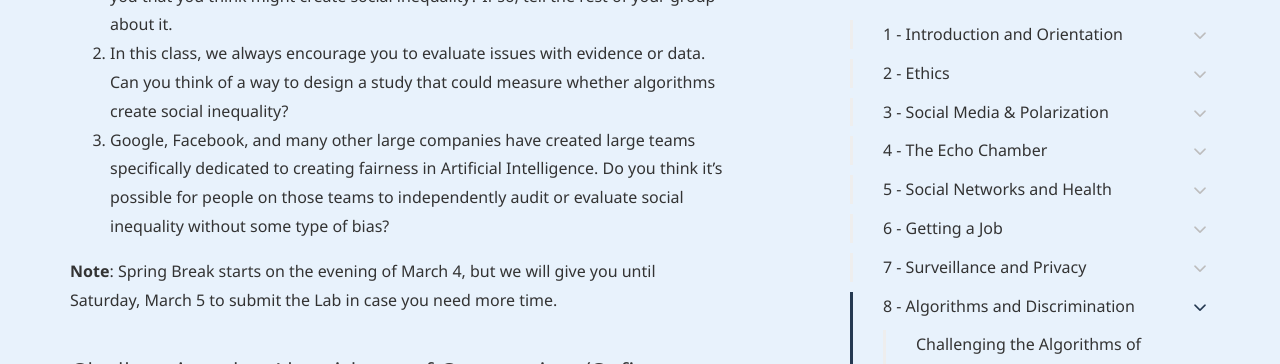
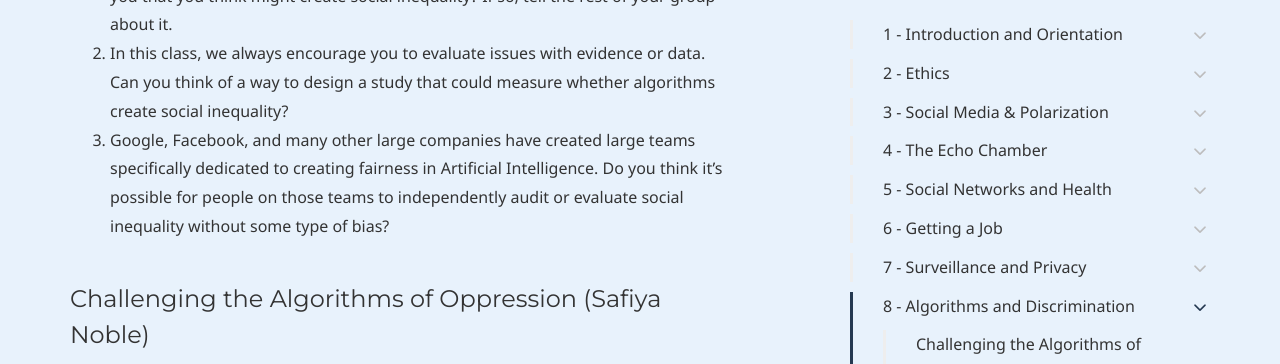
Before and after one commit to dssoc/dssoc.github.io, a Jekyll site: the page built from schedule.md, in a window 1280 px wide and 900 px high, scrolled down 12529 px, cut to the strip 0-364 px from the top of the window. Built offline with Jekyll 4.4.1, drawn with Linux system fonts in a browser that asks for light colours; some web fonts are replaced.

Commit message:
removed depricated spring break note

```diff
--- a/schedule.md
+++ b/schedule.md
@@ -534,8 +534,6 @@ Group discussion questions for this week:
 3. Google, Facebook, and many other large companies have created large teams specifically dedicated to creating fairness in Artificial Intelligence. Do you think it's possible for people on those teams to independently audit or evaluate social inequality without some type of bias?
 
 
-**Note**: Spring Break starts on the evening of March 4, but we will give you until Saturday, March 5 to submit the Lab in case you need more time.
-
 #### Challenging the Algorithms of Oppression (Safiya Noble)
 
 <iframe width="560" height="315"
```
